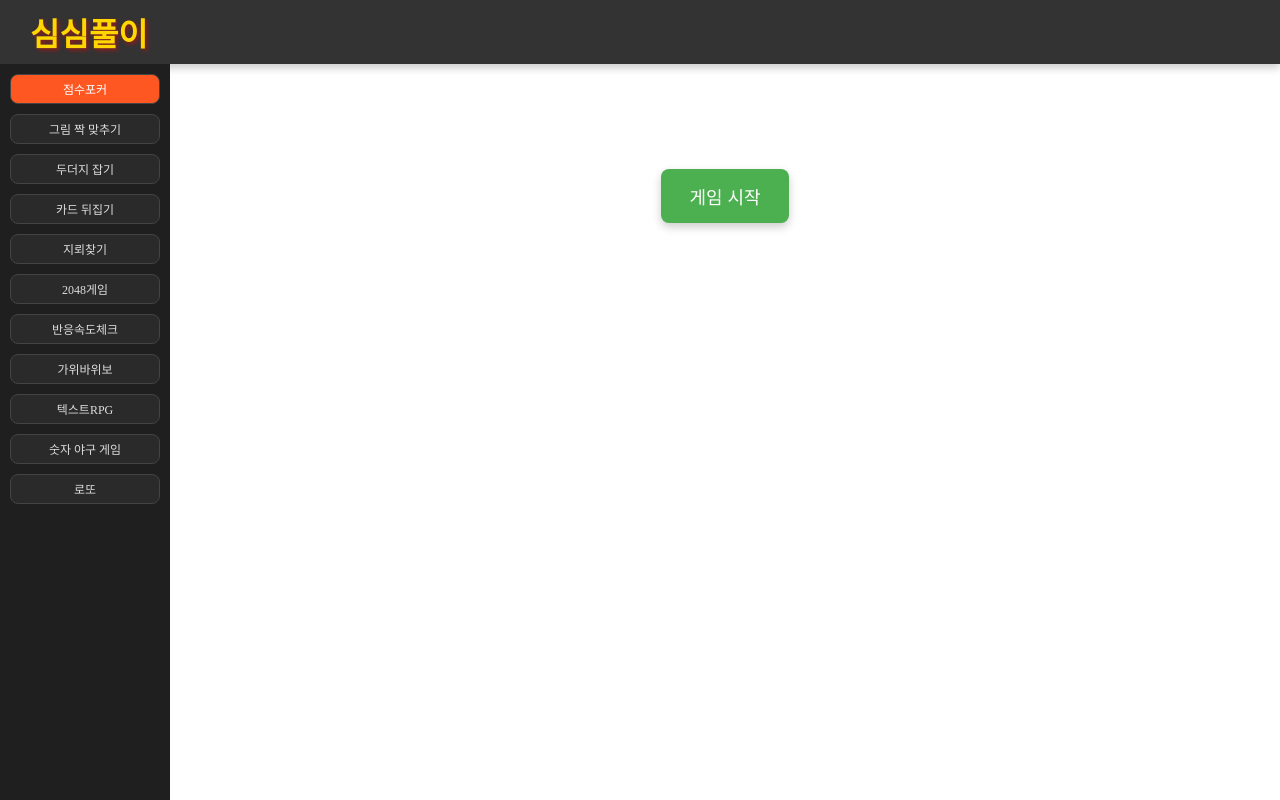
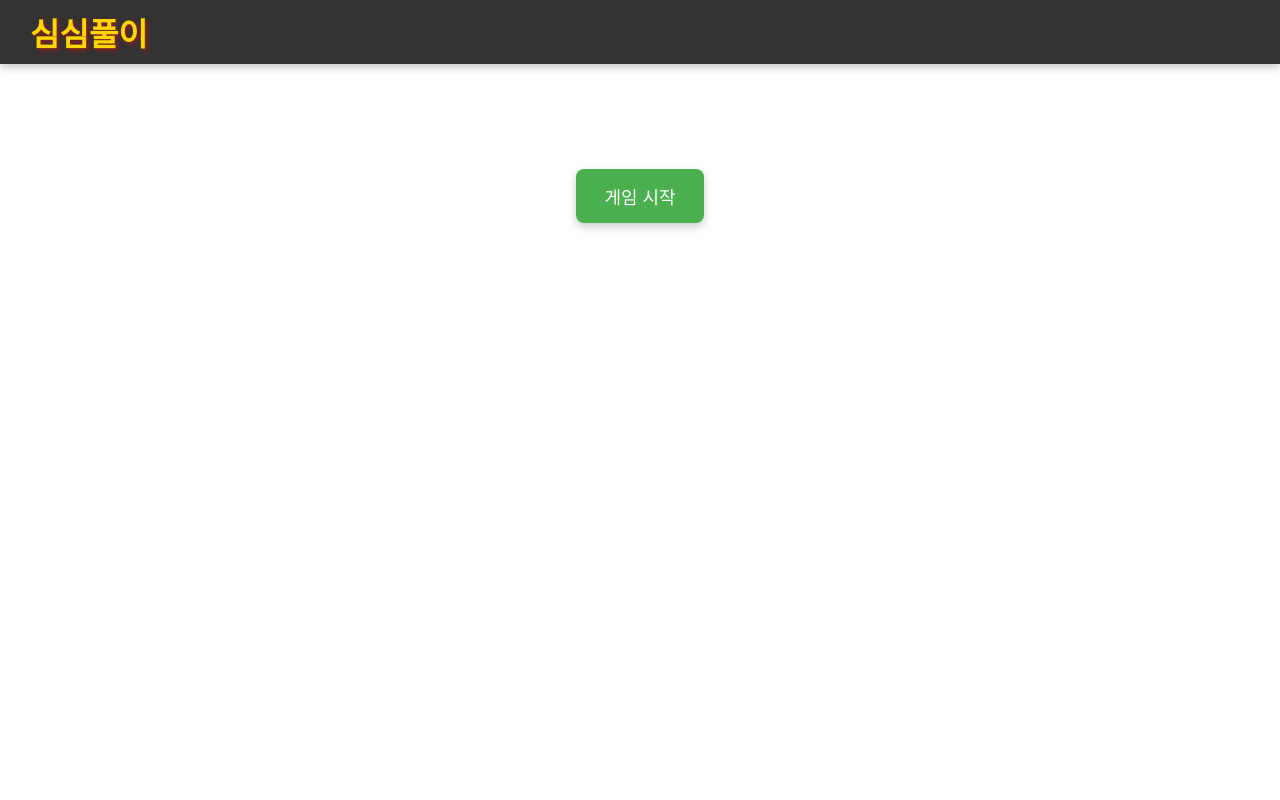
Before and after one commit to tomyhas59/reactGame, a React (Create React App) app: page /poker in a window 1280 px wide. Shown: the top 800 px of the page. Built offline with nearby package versions, Linux system fonts and the light colour scheme.

Commit message:
menu list update

```diff
--- a/src/pages/AppLayout.jsx
+++ b/src/pages/AppLayout.jsx
@@ -67,6 +67,8 @@ const AppLayout = ({ children }) => {
         </MenuToggle>
       </Header>
       <ContentWrapper>
+        <Content>{children}</Content>
+      </ContentWrapper>
       <List $isOpen={isMenuOpen} ref={menuRef}>
         {links.map((link) => (
           <StyledLink
@@ -84,8 +86,6 @@ const AppLayout = ({ children }) => {
           </StyledLink>
         ))}
       </List>
-        <Content>{children}</Content>
-      </ContentWrapper>
     </Container>
   );
 };
@@ -159,7 +159,7 @@ const List = styled.ul`
     top: 70px;
     right: 0;
     z-index: 1000;
-    width: 150px;
+    width: 120px;
     height: 100%;
     transform: ${(props) =>
       props.$isOpen ? "translateX(0)" : "translateX(100%)"};
```
Lines whose indentation alone changed are shown as unchanged.
